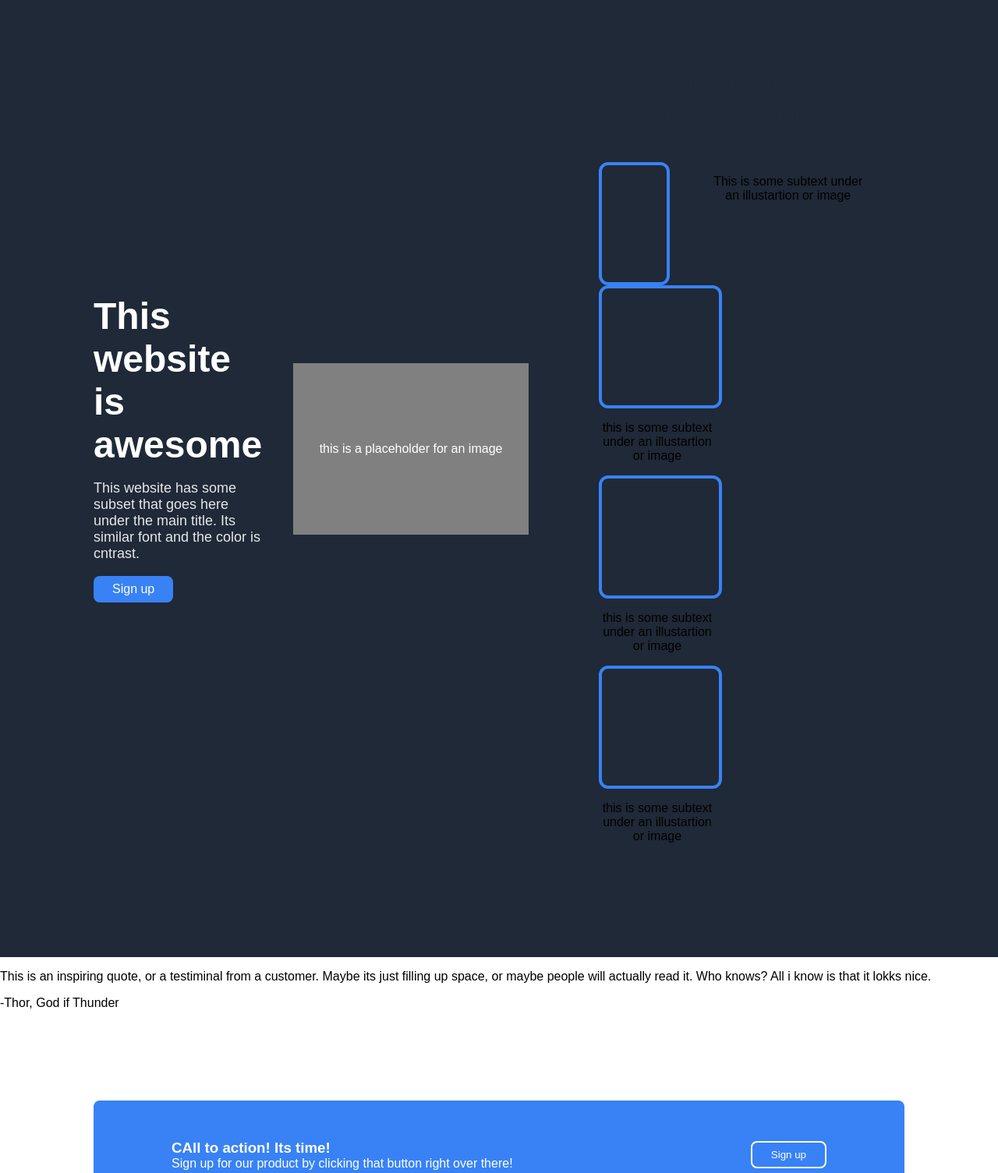
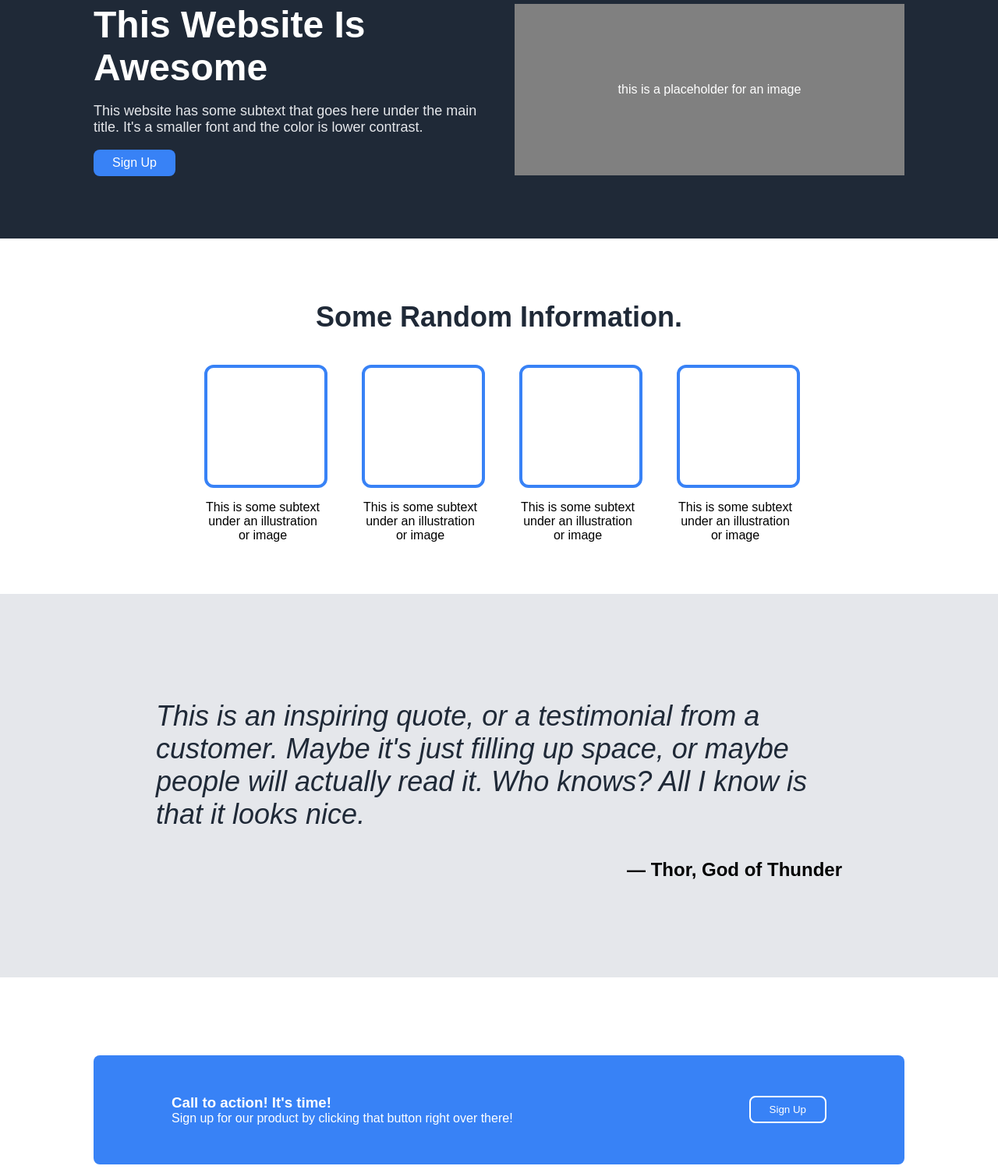
Before and after one commit to Jemimah016/landing-page, a plain HTML site: page index.html in a window 1280 px wide. Shown: the part 136-1641 px from the top of the page at 78% size. Drawn offline with Linux system fonts and the light colour scheme.

Commit message:
Update index.html

```diff
--- a/index.html
+++ b/index.html
@@ -1,13 +1,15 @@
 <!DOCTYPE html>
 <html lang="en">
 <head>
-    <meta charset="UTf-8">
-    <meta name="viewport" content="width=device-width,inital-scale=1.0">
-    <title>Landing page</title>
+    <meta charset="UTF-8">
+    <meta name="viewport" content="width=device-width, initial-scale=1.0">
+    <title>Landing Page</title>
     <link rel="stylesheet" href="style.css">
-    </div>
-    </head>
+</head>
+
 <body>
+
+    <!-- Header -->
     <div class="header">
         <div class="logo">Header Logo</div>
 
@@ -17,56 +19,94 @@
             <li><a href="#">header link three</a></li>
         </ul>
     </div>
-    </div>
+
+    <!-- Hero Section -->
     <div class="hero">
+
         <div class="hero-left">
-            <h1>This website is awesome</h1>
-            <p> This website has some subset that goes here under the main title. Its similar font and the color is cntrast.</p>
-            <button>Sign up </button>
+            <h1>This Website Is Awesome</h1>
+
+            <p>
+                This website has some subtext that goes here under the
+                main title. It's a smaller font and the color is lower contrast.
+            </p>
+
+            <button>Sign Up</button>
         </div>
+
         <div class="hero-right">
             this is a placeholder for an image
         </div>
 
+    </div>
+
+    <!-- Information Section -->
     <div class="information">
-        <h2>Some random information.</h2>
+
+        <h2>Some Random Information.</h2>
+
         <div class="cards">
-            <div class="box"></div>
-            <p>This is some subtext under an illustartion or image</p>
-            </div>
+
             <div class="card">
                 <div class="box"></div>
-                <p>this is some subtext under an illustartion or image</p>
-                </div>
+                <p>This is some subtext under an illustration or image</p>
+            </div>
+
             <div class="card">
                 <div class="box"></div>
-                <p>this is some subtext under an illustartion or image</p>
-                </div>
+                <p>This is some subtext under an illustration or image</p>
+            </div>
+
             <div class="card">
                 <div class="box"></div>
+                <p>This is some subtext under an illustration or image</p>
+            </div>
 
-                <p>this is some subtext under an illustartion or image</p>
+            <div class="card">
+                <div class="box"></div>
+                <p>This is some subtext under an illustration or image</p>
+            </div>
 
-                </div>
         </div>
     </div>
-    <div class="quote-selection">
-        <p class="quot">
-            This is an inspiring quote, or a testiminal from a customer. Maybe its just filling up space, or maybe people will actually read it. Who knows? All i know is that it lokks nice.
+
+    <!-- Quote Section -->
+    <div class="quote-section">
+
+        <p class="quote">
+            This is an inspiring quote, or a testimonial from a customer.
+            Maybe it's just filling up space, or maybe people will actually
+            read it. Who knows? All I know is that it looks nice.
         </p>
-        <p ckass="author">-Thor, God if Thunder</p>
+
+        <p class="author">— Thor, God of Thunder</p>
+
     </div>
+
+    <!-- Call To Action -->
     <div class="cta-section">
+
         <div class="cta-box">
+
             <div class="cta-text">
-                <h3>CAll to action! Its time!</h3>
-                <p> Sign up for our product by clicking that button right over there!</p>
+                <h3>Call to action! It's time!</h3>
+
+                <p>
+                    Sign up for our product by clicking that button
+                    right over there!
+                </p>
             </div>
-            <button>Sign up</button>
+
+            <button>Sign Up</button>
+
         </div>
+
     </div>
+
+    <!-- Footer -->
     <div class="footer">
-        Copyright The Odun Project 2021
+        Copyright © The Odin Project 2021
     </div>
+
 </body>
 </html>
```
